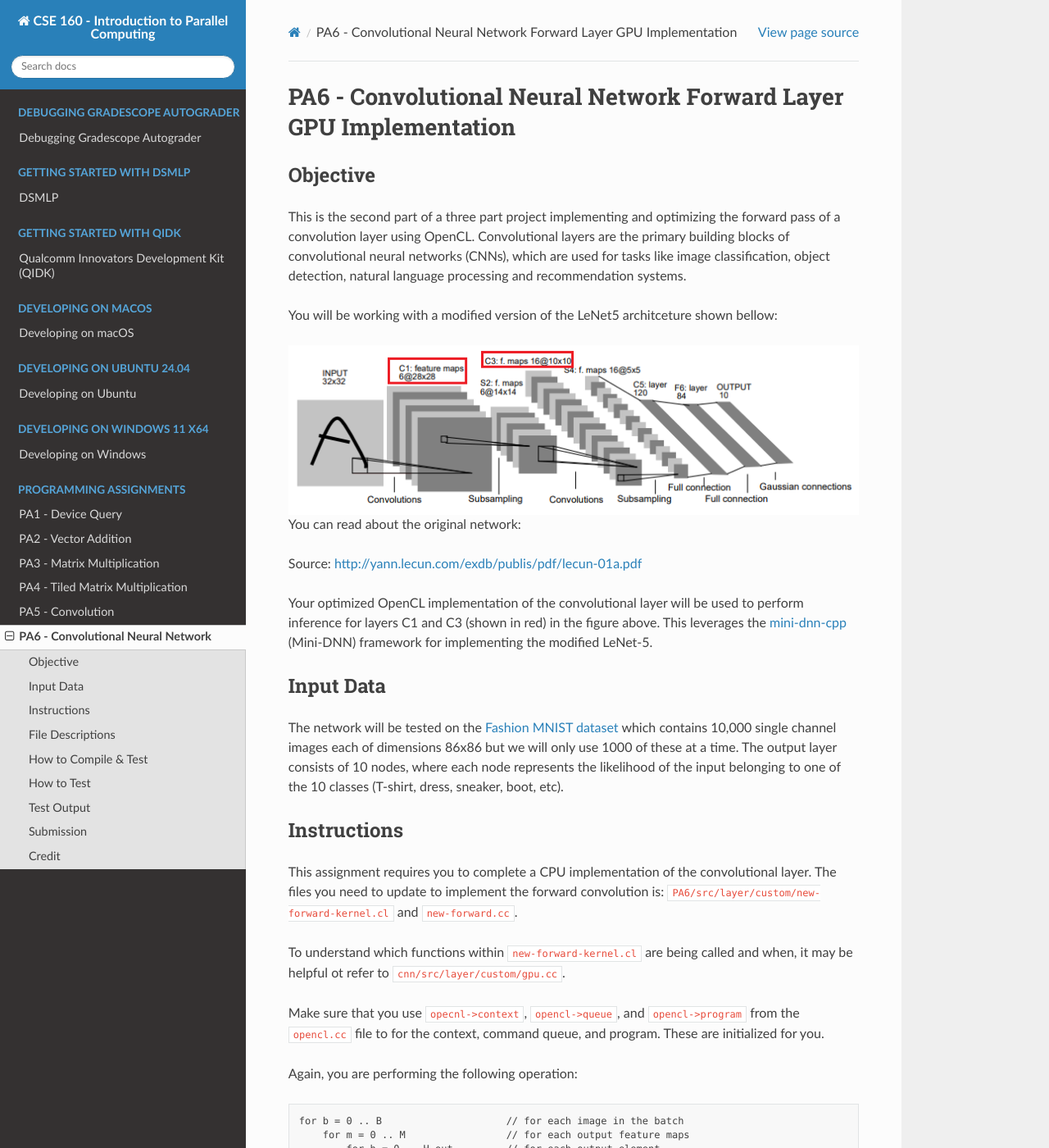
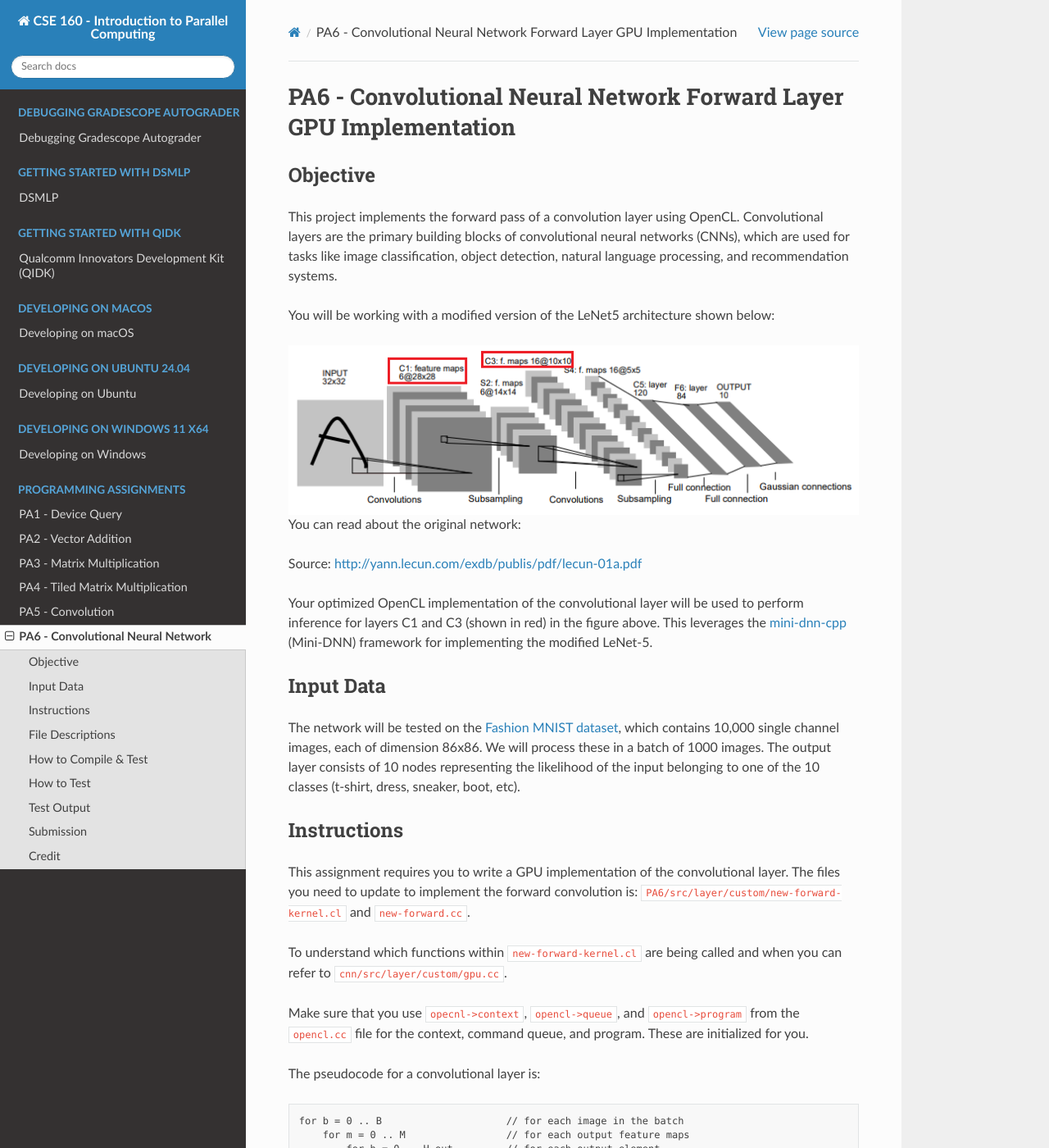
Before and after one commit to KastnerRG/cse160-docs, a Sphinx documentation site: the page built from docs/source/PA6.rst, in a window 1280 px wide and 1400 px high. Shown: the whole window at 82% size. Built offline with Sphinx 7.4.7 and the Read the Docs theme 3.1.0, drawn with Linux system fonts in a browser that asks for light colours; formulas are drawn with MathJax 3; some of the changed text lies outside the part shown.

Commit message:
Update PA6.rst
Modifications to grammar. update to GPU and not CPU.

```diff
--- a/docs/source/PA6.rst
+++ b/docs/source/PA6.rst
@@ -3,9 +3,9 @@ PA6 - Convolutional Neural Network Forward Layer GPU Implementation
 
 Objective
 ---------
-This is the second part of a three part project implementing and optimizing the forward pass of a convolution layer using OpenCL. Convolutional layers are the primary building blocks of convolutional neural networks (CNNs), which are used for tasks like image classification, object detection, natural language processing and recommendation systems.
+This project implements the forward pass of a convolution layer using OpenCL. Convolutional layers are the primary building blocks of convolutional neural networks (CNNs), which are used for tasks like image classification, object detection, natural language processing, and recommendation systems.
 
-You will be working with a modified version of the LeNet5 architceture shown bellow:
+You will be working with a modified version of the LeNet5 architecture shown below:
 
 .. figure:: /image/lenet.png
     :align: center
@@ -19,20 +19,20 @@ Your optimized OpenCL implementation of the convolutional layer will be used to
 
 Input Data
 ----------
-The network will be tested on the `Fashion MNIST dataset <https://github.com/zalandoresearch/fashion-mnist>`_ which contains 10,000 single channel images each of dimensions 86x86 but we will only use 1000 of these at a time. The output layer consists of 10 nodes, where each node represents the likelihood of the input belonging to one of the 10 classes (T-shirt, dress, sneaker, boot, etc).
+The network will be tested on the `Fashion MNIST dataset <https://github.com/zalandoresearch/fashion-mnist>`_, which contains 10,000 single channel images, each of dimension 86x86. We will process these in a batch of 1000 images. The output layer consists of 10 nodes representing the likelihood of the input belonging to one of the 10 classes (t-shirt, dress, sneaker, boot, etc).
 
 
 Instructions
 -------------
-This assignment requires you to complete a CPU implementation of the convolutional layer. The files you need to update to implement the forward convolution is:
+This assignment requires you to write a GPU implementation of the convolutional layer. The files you need to update to implement the forward convolution is:
 :code:`PA6/src/layer/custom/new-forward-kernel.cl` and :code:`new-forward.cc`.
 
-To understand which functions within :code:`new-forward-kernel.cl` are being called and when, it may be helpful ot refer to :code:`cnn/src/layer/custom/gpu.cc`.
+To understand which functions within :code:`new-forward-kernel.cl` are being called and when you can refer to :code:`cnn/src/layer/custom/gpu.cc`.
 
-Make sure that you use :code:`opecnl->context`, :code:`opencl->queue`, and :code:`opencl->program` from the :code:`opencl.cc` file to for the context, command queue, and program.  These are initialized for you.
+Make sure that you use :code:`opecnl->context`, :code:`opencl->queue`, and :code:`opencl->program` from the :code:`opencl.cc` file for the context, command queue, and program.  These are initialized for you.
 
 
-Again, you are performing the following operation:
+The pseudocode for a convolutional layer is:
 
 .. code-block:: none
 
@@ -85,7 +85,7 @@ The :code:`PA6/src/layer/custom/new-forward-kernel.cl` and :code:`new-forward.cc
 
 How to Test
 -----------
-Use the :code:`make gpu` command to test your program which will run your program on a batch size of 1000 images on GPU. The command will print out the run time and accuracy. To test your program on CPU, use the command :code:`make cpu`.
+Use the :code:`make gpu` command to test your program, which will run the program on a batch size of 1000 images on GPU. The command will print out the run time and accuracy. To test your program on CPU, use the command :code:`make cpu`.
 
 Test Output
 -----------
@@ -102,4 +102,4 @@ Submit the :code:`PA6/src/layer/custom/new-forward-kernel.cl` and :code:`new-for
 
 Credit
 ------
-This project is originally from UIUC ECE408 and builds off a number of open source projects including the Fashion MNIST dataset, mini-dnn-cpp, and the Eigen project.
+This project is originally from UIUC ECE408 and builds off several open-source projects including the Fashion MNIST dataset, mini-dnn-cpp, and the Eigen project.
```
Also changed, not shown: other parts of docs/source/PA6.rst (+3 -3 lines).
